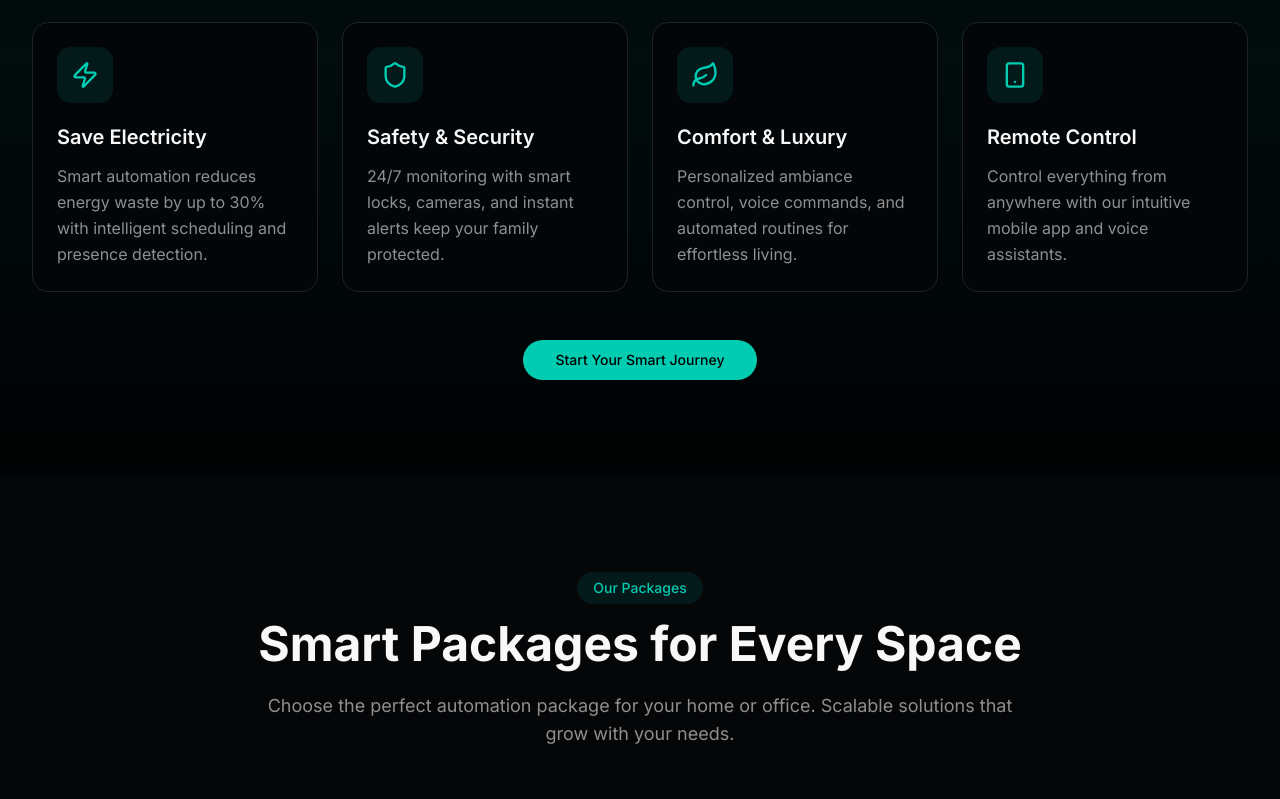
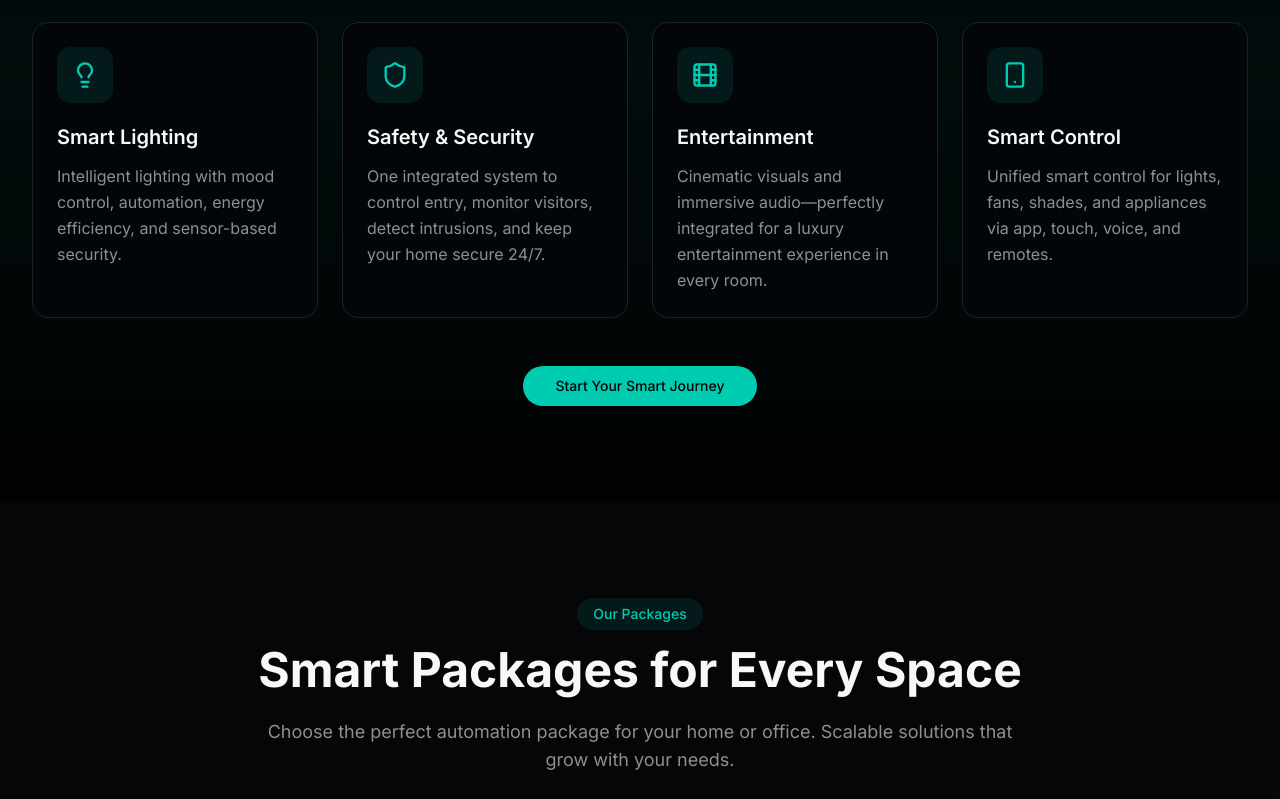
Before and after one commit to krishnaa-awasthi/zarket-smart-homes, a Next.js app: page / in a window 1280 px wide. Shown: the part 1260-2059 px from the top of the page. Built offline with nearby package versions, Linux system fonts and the light colour scheme.

Commit message:
new changes in the solutions part of home

```diff
--- a/components/home/benefits-section.tsx
+++ b/components/home/benefits-section.tsx
@@ -3,7 +3,7 @@
 import { useEffect, useRef } from "react"
 import { gsap } from "gsap"
 import { ScrollTrigger } from "gsap/ScrollTrigger"
-import { Zap, Shield, Leaf, Smartphone } from "lucide-react"
+import { Shield, Film, Smartphone, Lightbulb } from "lucide-react"
 import { Button } from "@/components/ui/button"
 import Link from "next/link"
 
@@ -11,25 +11,25 @@ gsap.registerPlugin(ScrollTrigger)
 
 const benefits = [
   {
-    icon: Zap,
-    title: "Save Electricity",
+    icon: Lightbulb,
+    title: "Smart Lighting",
     description:
-      "Smart automation reduces energy waste by up to 30% with intelligent scheduling and presence detection.",
+      "Intelligent lighting with mood control, automation, energy efficiency, and sensor-based security.",
   },
   {
     icon: Shield,
     title: "Safety & Security",
-    description: "24/7 monitoring with smart locks, cameras, and instant alerts keep your family protected.",
+    description: "One integrated system to control entry, monitor visitors, detect intrusions, and keep your home secure 24/7.",
   },
   {
-    icon: Leaf,
-    title: "Comfort & Luxury",
-    description: "Personalized ambiance control, voice commands, and automated routines for effortless living.",
+    icon: Film,
+    title: " Entertainment",
+    description: "Cinematic visuals and immersive audio—perfectly integrated for a luxury entertainment experience in every room.",
   },
   {
     icon: Smartphone,
-    title: "Remote Control",
-    description: "Control everything from anywhere with our intuitive mobile app and voice assistants.",
+    title: "Smart Control",
+    description: "Unified smart control for lights, fans, shades, and appliances via app, touch, voice, and remotes.",
   },
 ]
 
```
Also changed, not shown: public/intelligent-lighting.png (added).
